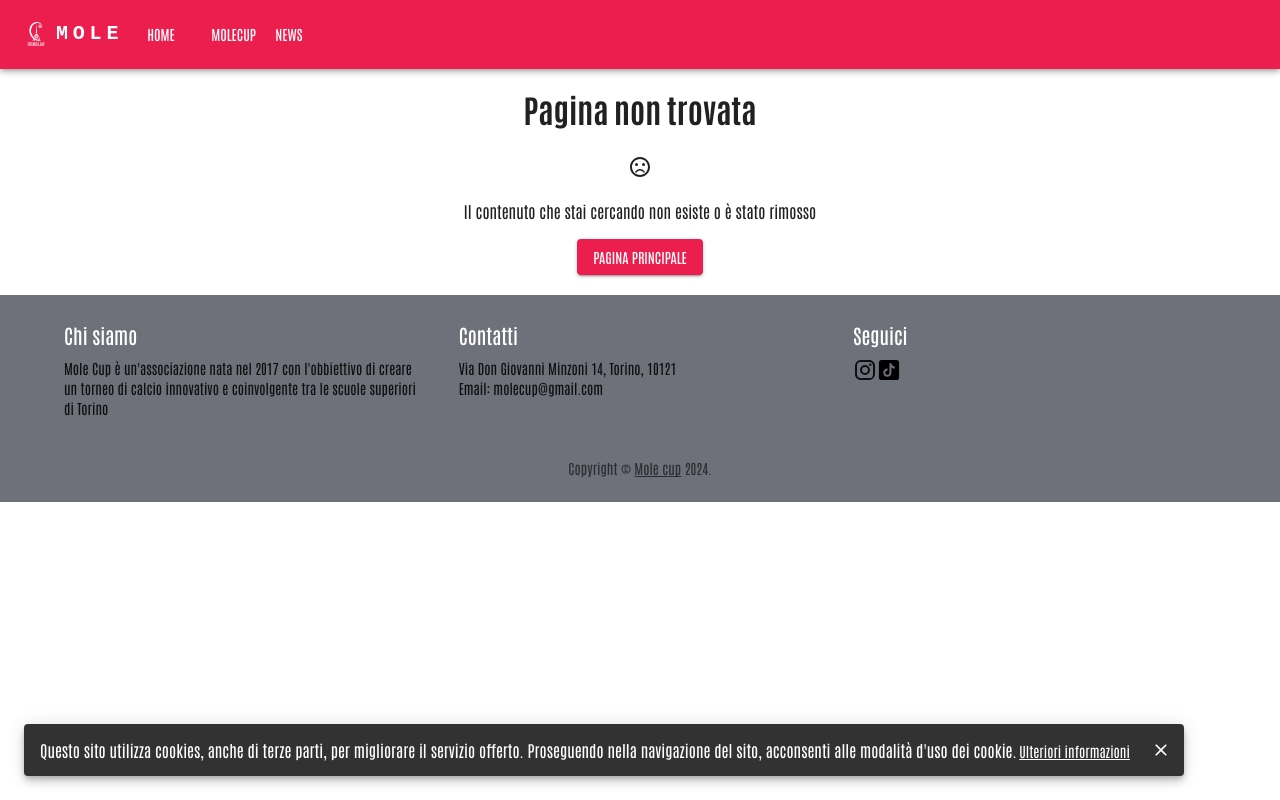
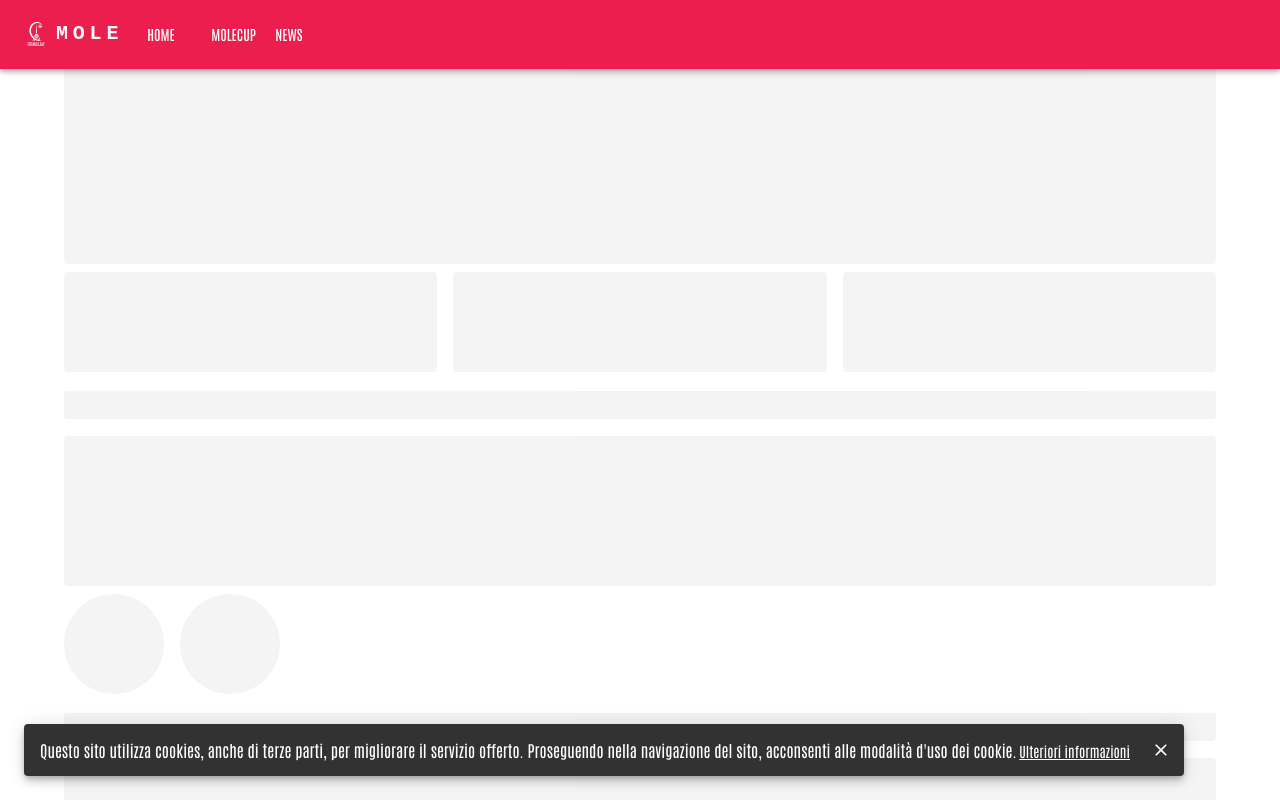
Before and after one commit to molecup/mole-frontend, a Next.js app in the folder mole-frontend/: page /loadingTest in a window 1280 px wide. Before the commit this address had no page. Shown: the top 800 px of the page. Built offline with nearby package versions, Linux system fonts and the light colour scheme.

Commit message:
added loading screen

```diff
--- /dev/null
+++ b/mole-frontend/src/app/loading.tsx
@@ -0,0 +1,34 @@
+import Container from '@mui/material/Container';
+import Skeleton from '@mui/material/Skeleton';
+import Stack from '@mui/material/Stack';
+import { notFound } from 'next/navigation';
+
+export default function LoadingPage(){
+    /* disable this page if not in development mode  */
+    if(process.env.NODE_ENV !== "development"){
+     notFound();
+    }
+    return(
+        <Container>
+            <Stack spacing={1}>
+                <Skeleton variant="rounded" height="200px"/>
+                <Stack direction="row" spacing={2} sx={{overflow: "hidden"}}>
+                    <Skeleton variant="rounded" width="450px" height="100px" />
+                    <Skeleton variant="rounded" width="450px" height="100px" />
+                    <Skeleton variant="rounded" width="450px" height="100px" />
+                </Stack>
+
+                <Skeleton variant="text" sx={{ fontSize: '2rem' }} />
+                <Skeleton variant="rounded" height="150px" />
+
+                <Stack direction="row" spacing={2} sx={{overflow: "hidden"}}>
+                    <Skeleton variant="circular" height="100px" width="100px"/>
+                    <Skeleton variant="circular" height="100px" width="100px"/>
+                </Stack>
+
+                <Skeleton variant="text" sx={{ fontSize: '2rem' }} />
+                <Skeleton variant="rounded" height="150px" />
+            </Stack>
+        </Container>
+    );
+}
--- /dev/null
+++ b/mole-frontend/src/app/loadingTest/page.tsx
@@ -0,0 +1,7 @@
+import LoadingPage from "../loading";
+
+export default function LoadingTest(){
+    return(
+        <LoadingPage/>
+    )
+}
```
